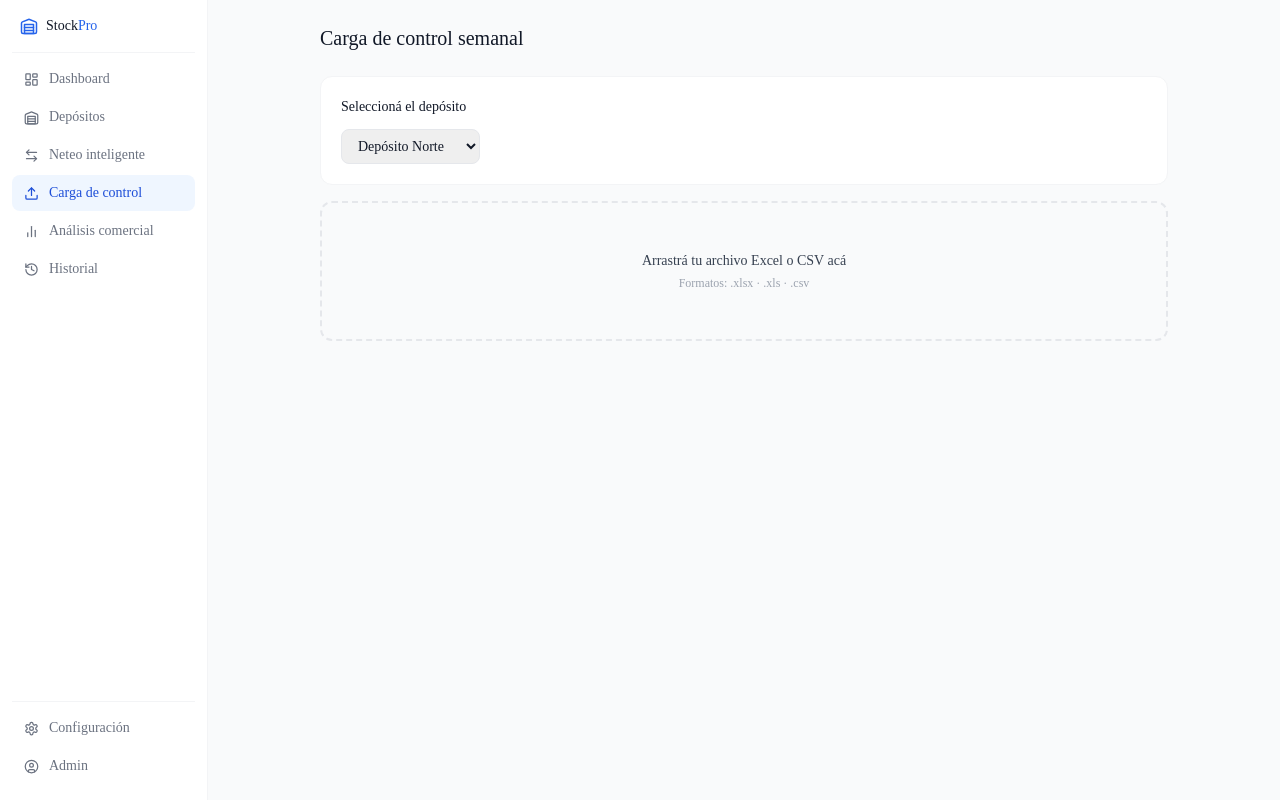
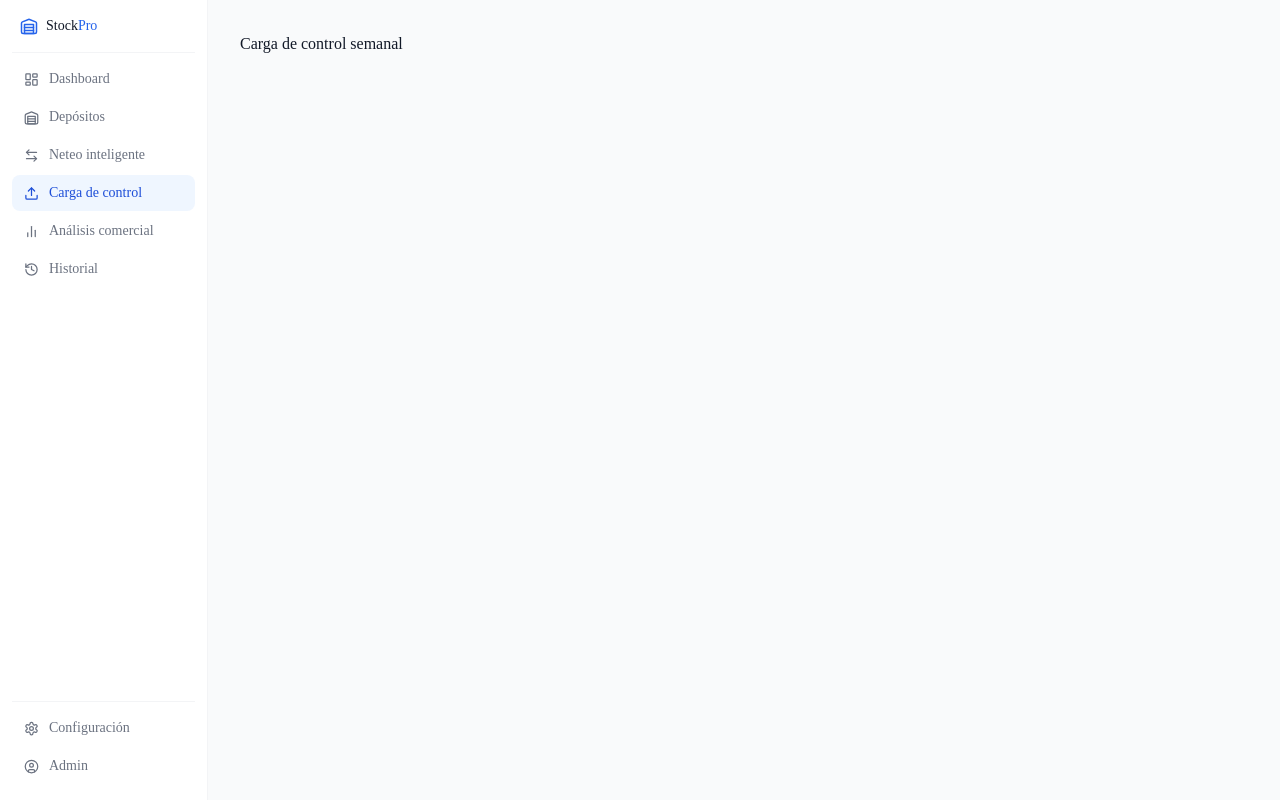
Before and after one commit to matiasamuz-max/stockpro, a Next.js app: page /carga in a window 1280 px wide. Built offline with nearby package versions, Linux system fonts and the light colour scheme.

Commit message:
Update page.tsx

```diff
--- a/src/app/carga/page.tsx
+++ b/src/app/carga/page.tsx
@@ -1,25 +1,7 @@
-'use client'
-import { useState } from 'react'
-
 export default function CargaPage() {
-  const [dep, setDep] = useState('dep-norte')
-
   return (
-    <div className="p-6 max-w-4xl mx-auto">
-      <h1 className="text-xl font-medium mb-6">Carga de control semanal</h1>
-      <div className="bg-white border border-gray-100 rounded-xl p-5 mb-4">
-        <h2 className="text-sm font-medium mb-3">Seleccioná el depósito</h2>
-        <select value={dep} onChange={e => setDep(e.target.value)} className="border border-gray-200 rounded-lg px-3 py-2 text-sm">
-          <option value="dep-norte">Depósito Norte</option>
-          <option value="dep-sur">Depósito Sur</option>
-          <option value="dep-centro">Depósito Centro</option>
-          <option value="dep-oeste">Depósito Oeste</option>
-        </select>
-      </div>
-      <div className="border-2 border-dashed border-gray-200 rounded-xl p-12 text-center">
-        <p className="text-sm font-medium text-gray-700 mb-1">Arrastrá tu archivo Excel o CSV acá</p>
-        <p className="text-xs text-gray-400">Formatos: .xlsx · .xls · .csv</p>
-      </div>
+    <div style={{padding: '2rem'}}>
+      <h1>Carga de control semanal</h1>
     </div>
   )
 }
```
